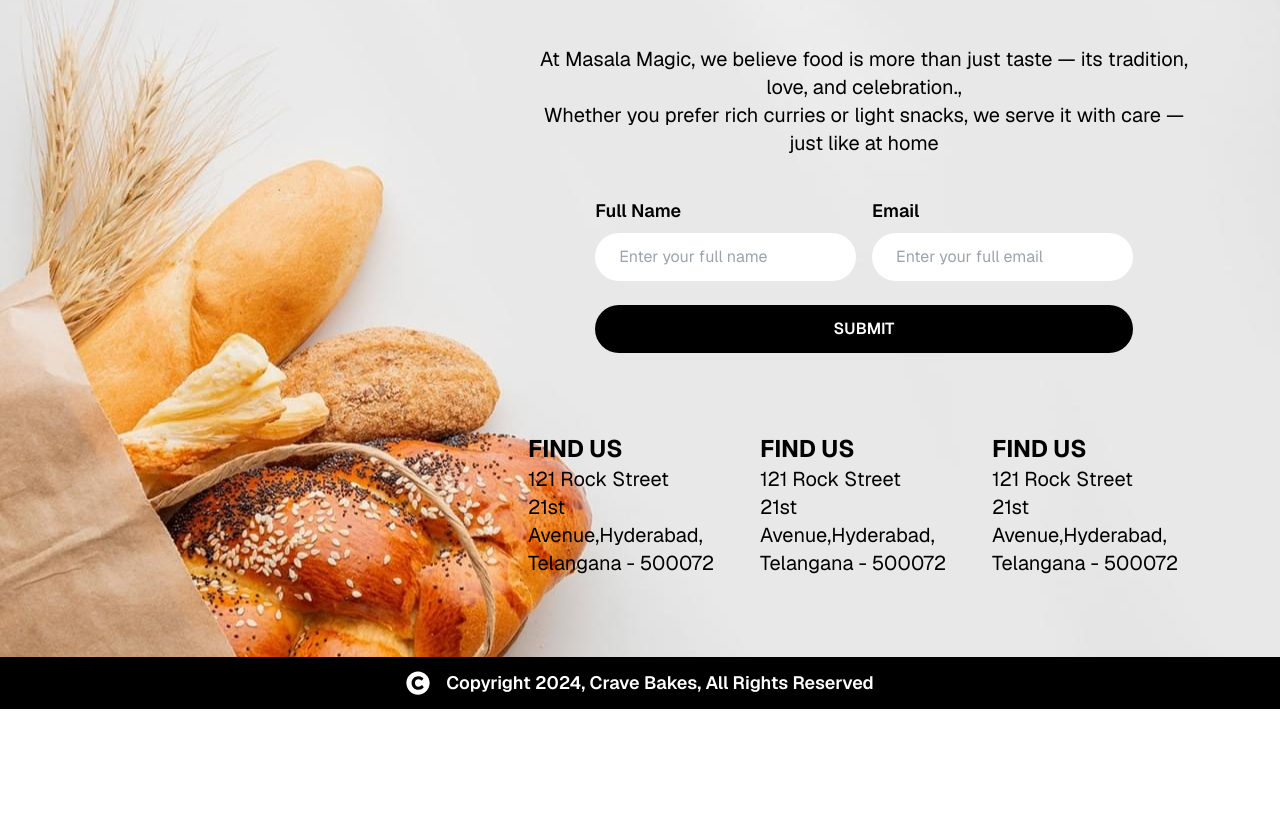
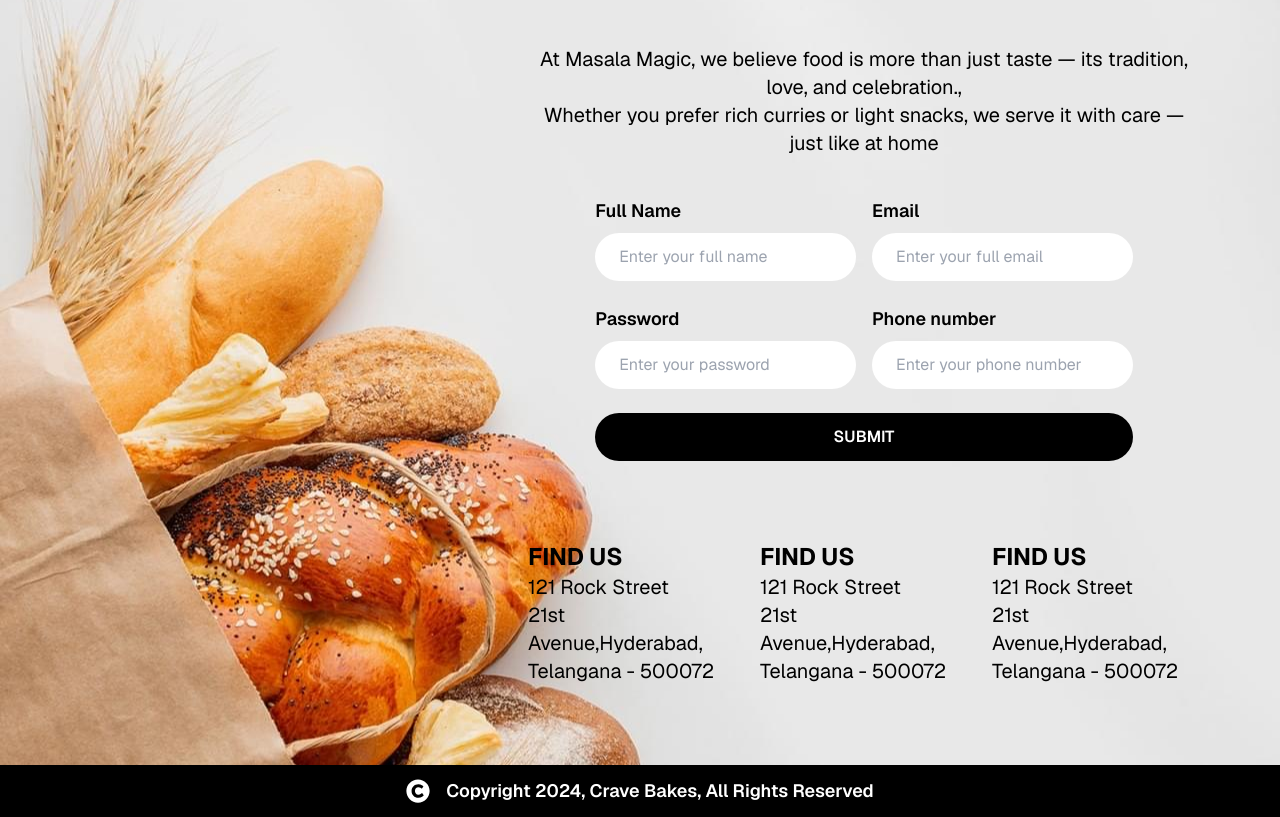
Before and after one commit to savyajajimoggala/restaurant-app, a Next.js app: page / in a window 1280 px wide. Shown: the part 6355-7172 px from the top of the page. Before the commit the page ends 7064 px from the top, so only its background shows below. Built offline with nearby package versions, Linux system fonts and the light colour scheme.

Commit message:
modified contact info

```diff
--- a/components/Contact.tsx
+++ b/components/Contact.tsx
@@ -37,6 +37,21 @@ const Contact = () => {
 
                         </div>
                     </div>
+
+                        <div id="form-box" className="grid lg:grid-cols-2 grid-cols-1 justify-center items-center gap-4 w-full">
+                        <div className="w-full flex flex-col justify-center items-start gap-2">
+                            <h1 className="text-lg font-semibold text-black">Password</h1>
+                            <input type="password" placeholder="Enter your password" className="bg-white text-black px-6 py-3 w-full rounded-full border-slate-400" />
+
+                        </div>
+
+                        <div className="w-full flex flex-col justify-center items-start gap-2">
+                            <h1 className="text-lg font-semibold text-black">Phone number</h1>
+                            <input type="number" placeholder="Enter your phone number" className="bg-white text-black px-6 py-3 w-full rounded-full border-slate-400" />
+
+                        </div>
+                    </div>
+
                     <button className="w-full bg-black px-6 py-3 rounded-full text-white font-semibold">SUBMIT</button>
                 </div>
                 <div data-aos="zoom-in" data-aos-delay="600" id="address-box" className="w-full grid lg:grid-cols-3 grid-cols-1 justify-end items-start gap-6 mt-10">
```
